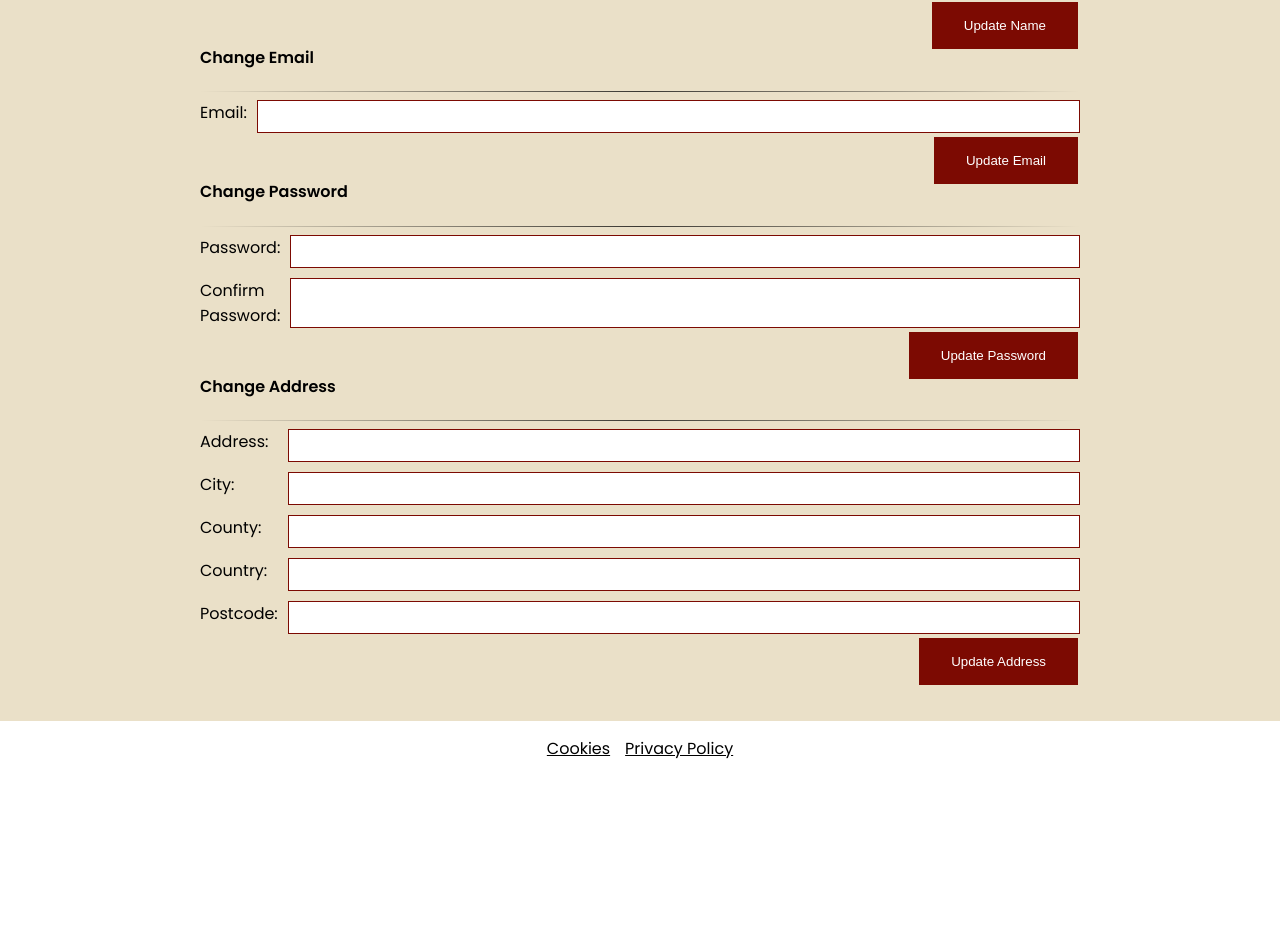
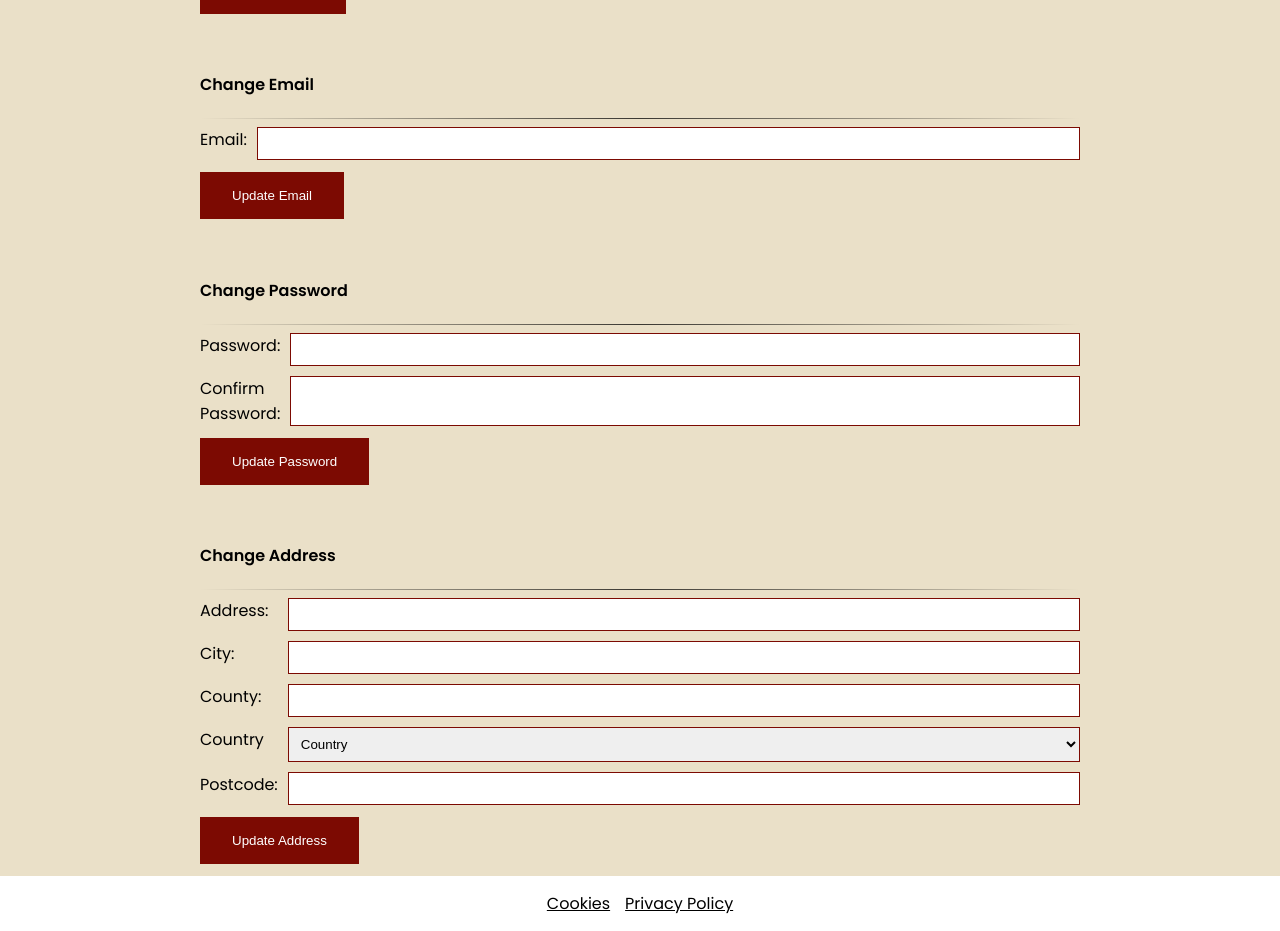
Before and after one commit to GeorgeWhittington/auction-website, a React (Create React App) app in the folder jamhouse-react/: page /profile in a window 1280 px wide. Shown: the part 540-1471 px from the top of the page. Before the commit the page ends 1316 px from the top, so only its background shows below. Built offline with nearby package versions, Linux system fonts and the light colour scheme; no server answers.

Commit message:
added edit address to user profile page

```diff
--- a/jamhouse-react/src/components/Form.css
+++ b/jamhouse-react/src/components/Form.css
@@ -10,14 +10,20 @@
     border: 1px solid #7C0A02;
 }
 
+.form-select {
+    padding: 8px 8px;
+    resize: vertical;
+    border: 1px solid #7C0A02;
+}
+
 .form-submit {
-    float: right;
     background-color: #7C0A02;
     border: none;
     color: white;
     padding: 16px 32px;
     text-decoration: none;
-    margin: 4px 2px;
+    margin: 12px 2px;
+    margin-left: auto;
     cursor: pointer;
 }
 
--- a/jamhouse-react/src/pages/Profile.js
+++ b/jamhouse-react/src/pages/Profile.js
@@ -3,6 +3,7 @@ import { api } from "../constants";
 import { FormAwesome, FormBreak, FormInput } from "../components/Form"
 import { useEffect, useState } from "react";
 import { useCookies } from "react-cookie";
+import { numberRegex, currentYear, countries } from "../constants"
 
 export default function Profile() {
 
@@ -19,7 +20,10 @@ export default function Profile() {
     const [addrCountry, setAddrCountry] = useState("");
     const [addrPostcode, setAddrPostcode] = useState("");
 
-    const [uStatus, setUStatus] = useState("");
+    const [uStatusName, setUStatusName] = useState("");
+    const [uStatusEmail, setUStatusEmail] = useState("");
+    const [uStatusPassword, setUStatusPassword] = useState("");
+    const [uStatusAddress, setUStatusAddress] = useState("");
 
     const [uFName, setUFName] = useState("");
     const [uLName, setULName] = useState("");
@@ -33,6 +37,12 @@ export default function Profile() {
     const [uAddrCountry, setUAddrCountry] = useState("");
     const [uAddrPostcode, setUAddrPostcode] = useState("");
 
+    const countryOptions = [];
+
+    for (const[key, value] of Object.entries(countries)) {
+      countryOptions.push(<option value={key} key={key}>{value}</option>);
+    }
+
     function loadDetails() {
         axios.get(api + "/me?v=1", { headers: { "Authorization": `Token ${accessToken}` } })
             .then((response) => {
@@ -41,8 +51,13 @@ export default function Profile() {
                 setLName(response.data['last_name']);
                 setEmail(response.data['email'])
 
-                if (response.data['checkoutinfo']) {
-                    setAddr()
+                if (response.data['checkout_info']) {
+                    setAddr(response.data['checkout_info']['addr_address']);
+                    setAddrCity(response.data['checkout_info']['addr_city']);
+                    setAddrCounty(response.data['checkout_info']['addr_county']);
+                    setAddrCountry(response.data['checkout_info']['addr_country']);
+                    setAddrPostcode(response.data['checkout_info']['addr_postcode']);
+
                 }
             })
             .catch((error) => { }
@@ -59,17 +74,17 @@ export default function Profile() {
         e.preventDefault();
 
         if (uFName.length == 0 || uLName.length == 0) {
-            setUStatus("Please enter a first and last name");
+            setUStatusName("Please enter a first and last name");
             return;
         }
 
         axios.post(api + "/update-name", { 'first_name': uFName, 'last_name': uLName }, { headers: { "Authorization": `Token ${accessToken}` } })
             .then(function (response) {
-                setUStatus(response.data['msg']);
+                setUStatusName(response.data['msg']);
                 loadDetails();
             })
             .catch(function (error) {
-                setUStatus(error.response.data['msg']);
+                setUStatusName(error.response.data['msg']);
                 loadDetails();
             });
 
@@ -80,18 +95,18 @@ export default function Profile() {
         e.preventDefault();
 
         if (!uEmail.includes('@')) {
-            setUStatus("Please enter a valid email address");
+            setUStatusEmail("Please enter a valid email address");
             return;
         }
 
         axios.post(api + "/update-email", { 'email': uEmail }, { headers: { "Authorization": `Token ${accessToken}` } })
             .then(function (response) {
                 console.log(response);
-                setUStatus(response.data['msg']);
+                setUStatusEmail(response.data['msg']);
                 loadDetails();
             })
             .catch(function (error) {
-                setUStatus(error.response.data['msg'])
+                setUStatusEmail(error.response.data['msg'])
             });
 
 
@@ -101,24 +116,54 @@ export default function Profile() {
         e.preventDefault();
 
         if (uPass != uConfirmPass) {
-            setUStatus("Passwords Must Match!");
+            setUStatusPassword("Passwords Must Match!");
             return;
         }
 
         if (uPass.length < 6) {
-            setUStatus("Please enter a password");
+            setUStatusPassword("Please enter a password");
             return;
         }
 
         axios.post(api + "/update-password", { 'password': uPass }, { headers: { "Authorization": `Token ${accessToken}` } })
             .then(function (response) {
                 console.log(response);
-                setUStatus(response.data['msg']);
+                setUStatusPassword(response.data['msg']);
                 loadDetails();
             })
             .catch(function (error) {
-                setUStatus(error.response.data['msg'])
+                setUStatusPassword(error.response.data['msg'])
             });
+    }
+
+    function changeAddressSubmit(e) {
+        e.preventDefault();
+
+        if (uAddr.length < 3) { setUStatusAddress("Please enter an address"); return; }
+        if (uAddrCity.length < 3) { setUStatusAddress("Please enter a city"); return; }
+        if (uAddrCounty.length < 3) { setUStatusAddress("Please enter a county"); return; }
+        if (uAddrPostcode.length < 3) { setUStatusAddress("Please enter a postcode"); return; }
+
+        let data = {
+            "addr_address" : uAddr,
+            "addr_city" : uAddrCity,
+            "addr_country" : uAddrCountry,
+            "addr_county" : uAddrCounty,
+            "addr_postcode" : uAddrPostcode,
+        }
+
+        console.log(data);
+
+
+        axios.post(api + "/update-address", data, { headers: { "Authorization": `Token ${accessToken}` } })
+            .then(function (response) {
+                setUStatusAddress(response.data['msg']);
+                loadDetails();
+            })
+            .catch(function (error) {
+                setUStatusAddress(error.response.data['msg'])
+        });
+
     }
 
     return (
@@ -127,9 +172,8 @@ export default function Profile() {
 
             <h3>{fname} {lname} ({email})</h3>
 
-            <b><i><center>&nbsp;{uStatus}</center></i></b>
-
             <h4>Change Name</h4>
+            <i>{uStatusName}</i>
             <hr></hr>
             <FormAwesome submitText="Update Name" onSubmit={changeNameSubmit} autocomplete="off">
                 <FormInput label="First Name:" id="fname" type="text" onChange={e => setUFName(e.target.value)} placeholder={fname}></FormInput>
@@ -139,6 +183,7 @@ export default function Profile() {
             <br></br>
 
             <h4>Change Email</h4>
+            <i>{uStatusEmail}</i>
             <hr></hr>
 
             <FormAwesome submitText="Update Email" onSubmit={changeEmailSubmit} autocomplete="off">
@@ -148,6 +193,7 @@ export default function Profile() {
             <br></br>
 
             <h4>Change Password</h4>
+            <i>{uStatusPassword}</i>
             <hr></hr>
             <FormAwesome submitText="Update Password" onSubmit={changePasswordSubmit} autocomplete="off">
                 <FormInput label="Password:" id="upass" type="password" autocomplete="new-password" onChange={e => setUPass(e.target.value)}></FormInput>
@@ -157,13 +203,19 @@ export default function Profile() {
             <br></br>
 
             <h4>Change Address</h4>
+            <i>{uStatusAddress}</i>
             <hr></hr>
-            <FormAwesome submitText="Update Address" onSubmit={changePasswordSubmit} autocomplete="off">
-                <FormInput label="Address:" id="addr" type="text"></FormInput>
-                <FormInput label="City:" id="addr" type="text"></FormInput>
-                <FormInput label="County:" id="addr" type="text"></FormInput>
-                <FormInput label="Country:" id="addr" type="text"></FormInput>
-                <FormInput label="Postcode:" id="addr" type="text"></FormInput>
+            <FormAwesome submitText="Update Address" autocomplete="off" onSubmit={changeAddressSubmit}>
+                <FormInput label="Address:" id="addr" type="text" placeholder={addr} onChange={e => setUAddr(e.target.value)}></FormInput>
+                <FormInput label="City:" id="addrCity" type="text" placeholder={addrCity} onChange={e => setUAddrCity(e.target.value)}></FormInput>
+                <FormInput label="County:" id="addrCounty" type="text" placeholder={addrCounty} onChange={e => setUAddrCounty(e.target.value)}></FormInput>
+                <label htmlFor="selCountry">Country</label>
+                <select id="selCountry" className="form-select" value={addrCountry} onChange={e => setUAddrCountry(e.target.value)}>
+                    <option value="" disabled>Country</option>
+                    { countryOptions.map((option) => {return option;}) }
+                </select>
+
+                <FormInput label="Postcode:" id="addrPostcode" type="text" placeholder={addrPostcode} onChange={e => setUAddrPostcode(e.target.value)}></FormInput>
             </FormAwesome>
 
         </div>
```
Also changed, not shown: 2 other files (tests, documents, lock files or other folders).
